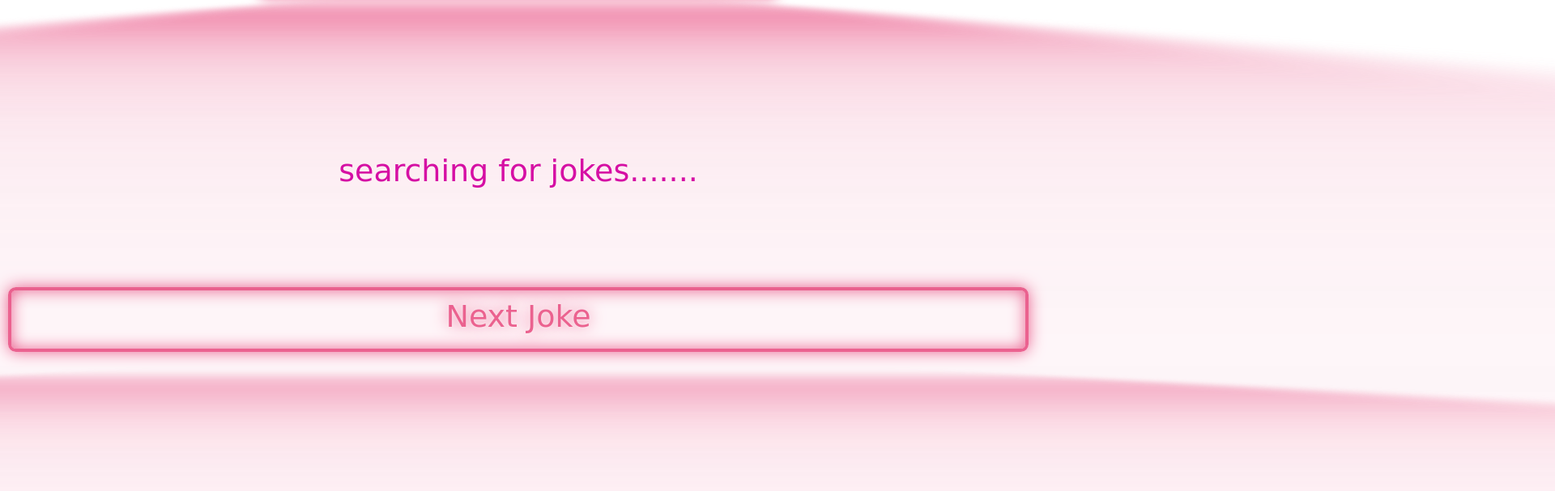
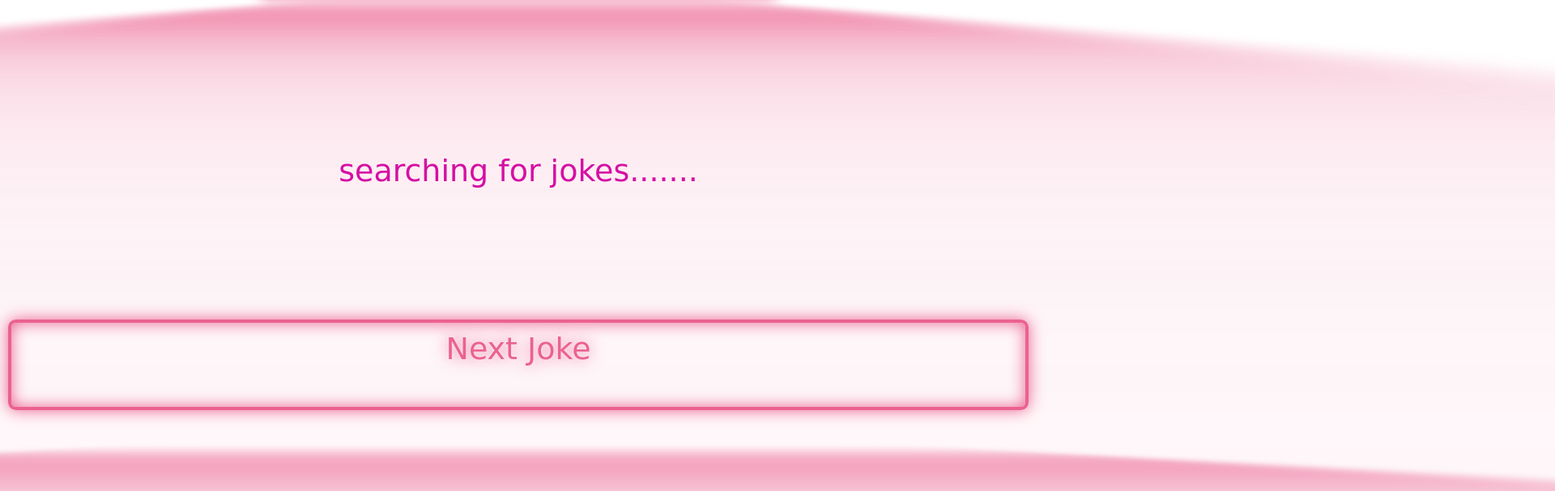
Before and after one commit to Adarshkumbar/Random-Jokes-website, a plain HTML site: page index.html in a window 1280 px wide. Shown: the part 205-812 px from the top of the page at 81% size, 1920 px wide, since content can reach past the window. Drawn offline with Linux system fonts and the light colour scheme; no server answers; a web font is replaced by a local one.

Commit message:
Update style.css

```diff
--- a/style.css
+++ b/style.css
@@ -205,7 +205,7 @@ h1:focus::before {
 	transform: perspective(1em) rotateX(40deg) scale(1.5, 0.6);
 	transition: transform 0.5s linear;
 } */
-@media screen and (min-width:412px) {
+@media screen and (min-width:360px) {
 	body{
 		height: 100vh;
 		overflow: hidden;
@@ -214,10 +214,10 @@ h1:focus::before {
 		height: 15vh;
 	}
 	.button{
-		top: 70vh;
+		top: 75vh;
 		left: 10px;
 		right: 10px;
-		height: 10vh;
+		height: 14vh;
 	}
 	.box{
 		width: 100vw;
```
